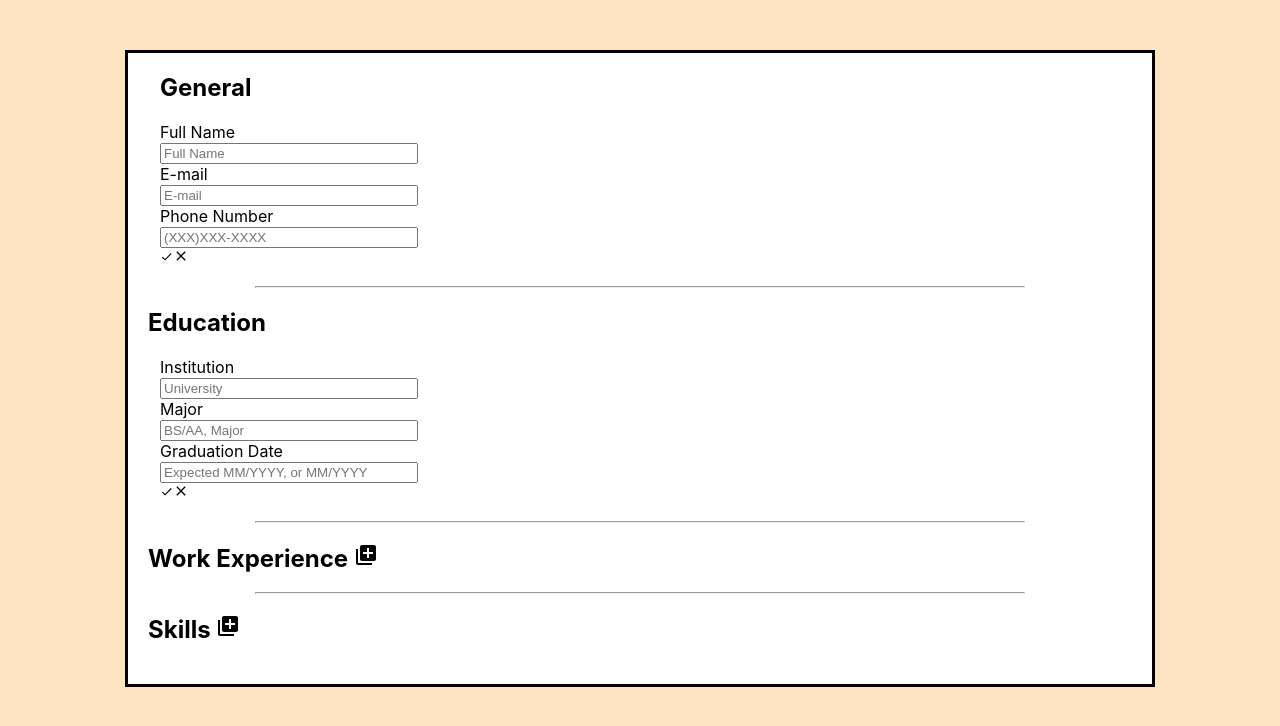
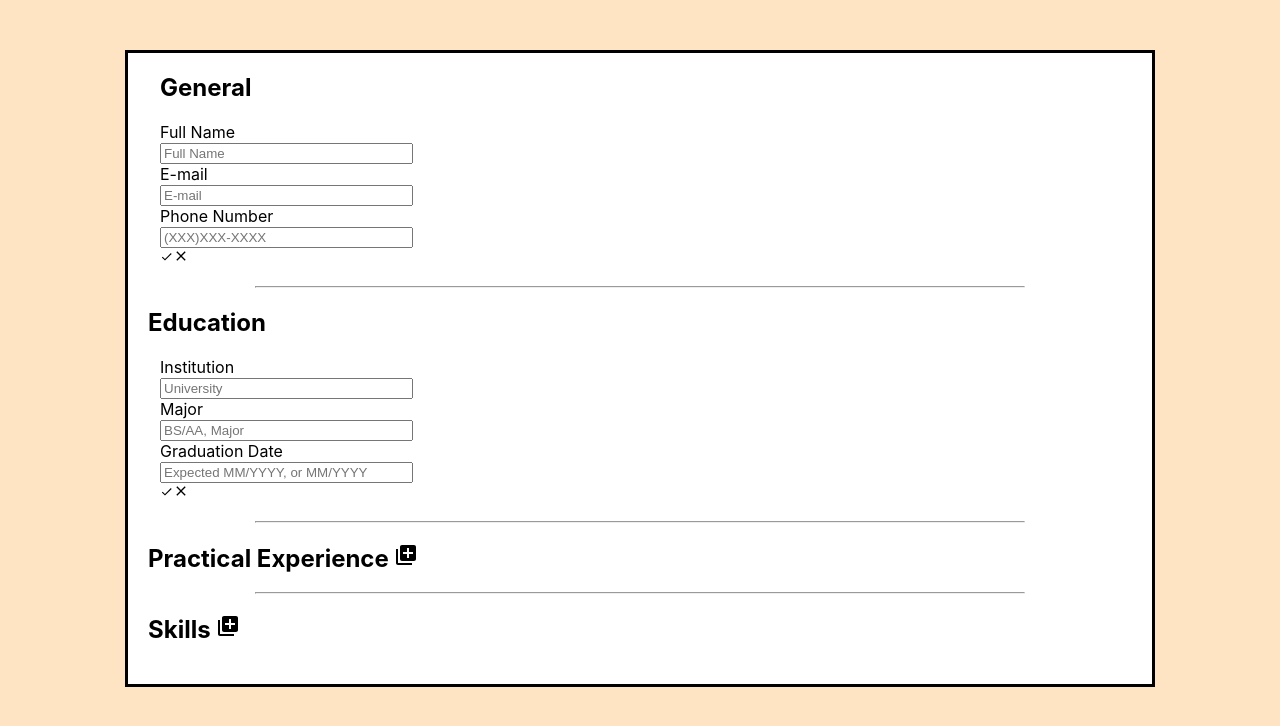
Before and after one commit to Tchao770/CV-Creator, a React (Create React App) app: page / in a window 1280 px wide. Shown: the top 726 px of the page. Built offline with nearby package versions, Linux system fonts and the light colour scheme.

Commit message:
Changed Work to Practical

```diff
--- a/src/App.js
+++ b/src/App.js
@@ -68,7 +68,7 @@ class App extends Component {
 					<div className="sideButton"></div>
 					<Educational classname="sectionCard" />
 					<hr style={{ width: "75%" }} />
-					<h2>Work Experience <MdLibraryAdd className="buttons" onClick={() => this.appendPractical("practical")} /></h2>
+					<h2>Practical Experience <MdLibraryAdd className="buttons" onClick={() => this.appendPractical("practical")} /></h2>
 					<div className="sideButton"></div>
 					{practicalArr.map(practical => {
 						return (
--- a/src/components/Practical.js
+++ b/src/components/Practical.js
@@ -46,7 +46,7 @@ class PracticalInfo extends Component {
         const [company, position, timeB, timeE] = event.target;
         const options = [company.value, position.value, timeB.value, timeE.value]
         if (options.indexOf("") > -1) {
-            alert("Please fill out all fields in Practical section")
+            alert("Please fill out all fields in Practical Experience section")
         }
         else {
             this.setState({
@@ -110,7 +110,7 @@ class PracticalInfo extends Component {
                 <input name="timeEnd" placeholder="MM/YYYY or Current"
                     value={timeEnd} onChange={this.handleChange} /><br />
                 <label>Relevant Tasks</label><br />
-                <textarea name="task" placeholder="Press enter for new task" value={task} rows="10" cols="22" onChange={this.handleChange} /><br />
+                <textarea name="task" placeholder="Press enter for new task" value={task} rows="2" cols="33" onChange={this.handleChange} /><br />
                 <button type="submit"><MdDone className="buttons" /></button>
                 <MdClear className="buttons" onClick={this.handleCancel} />
                 <MdDelete className="buttons" onClick={this.removeButton} />
--- a/src/styles/App.css
+++ b/src/styles/App.css
@@ -3,7 +3,7 @@ h3 {
 }
 
 input {
-  width: 250px;
+  width: 245px;
 }
 
 p {
```
Also changed, not shown: 1 other file (tests, documents, lock files or other folders).
